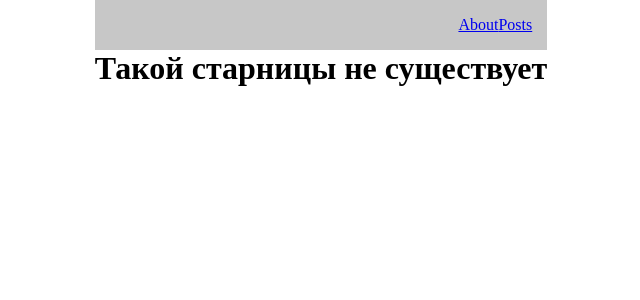
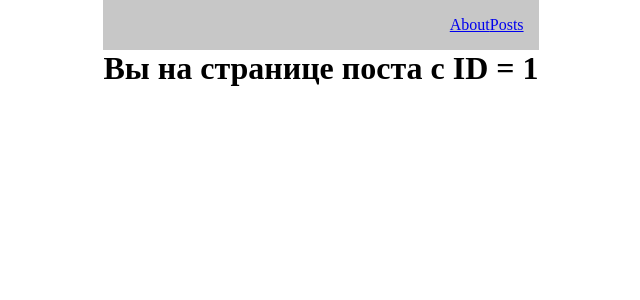
Before and after one commit to SergioSboy/posts-list, a React (Create React App) app: page /posts/1 in a window 1280 px wide. Before the commit this address led to /error. Shown: the top 300 px of the page, without its empty margins (319-959 px from the left). Built offline with nearby package versions, Linux system fonts and the light colour scheme.

Commit message:
Создал страницу и кнопку для открытия конкретного поста, добавил путь в AppRouter.

```diff
--- a/src/components/AppRouter/AppRouter.jsx
+++ b/src/components/AppRouter/AppRouter.jsx
@@ -3,12 +3,14 @@ import {Navigate, Route, Routes} from "react-router-dom";
 import About from "../../pages/About.";
 import Posts from "../../pages/Posts";
 import Error from "../../pages/Error";
+import PostPage from "../../pages/PostPage";
 
 const AppRouter = () => {
     return (
         <Routes>
             <Route path="/about" element={<About/>}/>
             <Route path="/posts" element={<Posts/>}/>
+            <Route path="/posts/:id" element={<PostPage/>}/>
             <Route path="/error" element={<Error/>}/>
             <Route path="/*" element={<Navigate to="/error" replace />} />
         </Routes>
--- a/src/components/PostItem/PostItem.jsx
+++ b/src/components/PostItem/PostItem.jsx
@@ -1,8 +1,10 @@
 import React from 'react';
 import classes from "./PostItem.module.css";
 import MyButton from "../UI/button/MyButton";
+import {useNavigate} from "react-router-dom";
 
 const PostItem = (props) => {
+    const router = useNavigate()
     return (
         <div className={classes.post}>
             <div className="post__content">
@@ -12,6 +14,7 @@ const PostItem = (props) => {
                 </div>
             </div>
             <div className="post_btns">
+                <MyButton className="post_btn" onClick={() => router(`/posts/${props.post.id}`)}>Открыть</MyButton>
                 <MyButton className="post_btn" onClick={() => props.remove(props.post)}>Удалить
                 </MyButton>
             </div>
--- /dev/null
+++ b/src/pages/PostPage.jsx
@@ -0,0 +1,12 @@
+import React from 'react';
+import {useParams} from "react-router-dom";
+const PostPage = () => {
+    const params = useParams();
+    return (
+        <div>
+            <h1>Вы на странице поста c ID = {params.id}</h1>
+        </div>
+    );
+};
+
+export default PostPage;
--- a/src/styles/App.css
+++ b/src/styles/App.css
@@ -13,7 +13,9 @@
 .App{
     width: 800px;
 }
-
+.post_btns{
+    display: flex;
+}
 .post-enter{
     transform: translateX(-350px);
 }
```
